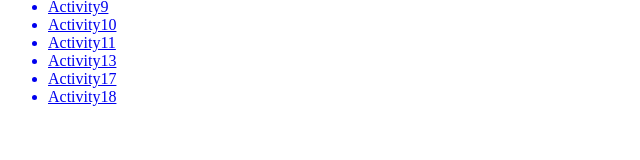
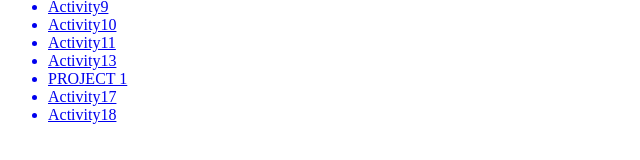
Before and after one commit to madinamonowara/Microcredential, a plain HTML site: page index.html in a window 1280 px wide. Shown: the part 208-368 px from the top of the page, without its empty margins (0-640 px from the left). Drawn offline with Linux system fonts and the light colour scheme.

Commit message:
Add files via upload

```diff
--- a/index.html
+++ b/index.html
@@ -19,6 +19,7 @@
       <a href="activity10_Monowara/activity10.html"><li>Activity10</li></a>
       <a href="activity11_Monowara/activity11.js"><li>Activity11</li></a>
       <a href="activity13_Monowara/activity13.html"><li>Activity13</li></a>
+      <a href="project1_Monowara/project1.html"><li>PROJECT 1</li></a>
       <a href="activity17_Monowara/activity17.py"><li>Activity17</li></a>
       <a href="activity18_Monowara/activity18.py"><li>Activity18</li></a>
     </ul>
```
